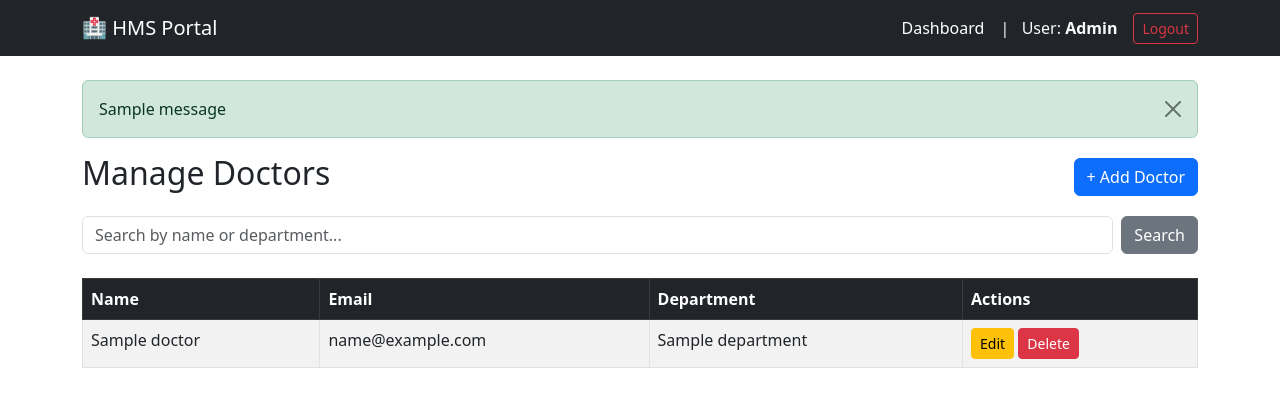
After one commit to Aadiaditya9421/hospital-management-system, a Flask app: page /admin/doctors in a window 1280 px wide. The commit adds this page. Shown: the top 407 px of the page. Run offline with Flask 3, Linux system fonts and the light colour scheme; a user stored in the database is signed in; tables that the repository leaves empty hold one stand-in row (values such as "Sample post"); one stand-in notice (Sample message) is shown.

Commit message:
Milestone 3: Admin Dashboard and Management

```diff
--- a/hms_app/admin/routes.py
+++ b/hms_app/admin/routes.py
@@ -1,2 +1,123 @@
-from flask import Blueprint
+from flask import Blueprint, render_template, redirect, url_for, flash, request
+from flask_login import login_required
+from hms_app import db
+from hms_app.decorators import admin_required
+from hms_app.models import Doctor, Patient, Appointment, Department
+from hms_app.admin.forms import AddDoctorForm, UpdateDoctorForm
+
 admin = Blueprint('admin', __name__)
+
+# --- Dashboard ---
+@admin.route('/dashboard')
+@login_required
+@admin_required
+def dashboard():
+    stats = {
+        'doctors': Doctor.query.count(),
+        'patients': Patient.query.count(),
+        'appointments': Appointment.query.count()
+    }
+    return render_template('admin/dashboard.html', stats=stats)
+
+# --- Doctor Management ---
+@admin.route('/doctors')
+@login_required
+@admin_required
+def manage_doctors():
+    q = request.args.get('q')
+    if q:
+        # Search by Name or Department
+        doctors = Doctor.query.join(Department).filter(
+            (Doctor.name.contains(q)) | (Department.name.contains(q))
+        ).all()
+    else:
+        doctors = Doctor.query.all()
+    return render_template('admin/manage_doctors.html', doctors=doctors)
+
+@admin.route('/add_doctor', methods=['GET', 'POST'])
+@login_required
+@admin_required
+def add_doctor():
+    form = AddDoctorForm()
+    # Populate department choices from DB
+    form.department.choices = [(d.id, d.name) for d in Department.query.all()]
+
+    if form.validate_on_submit():
+        doctor = Doctor(
+            name=form.name.data,
+            email=form.email.data,
+            department_id=form.department.data
+        )
+        doctor.set_password(form.password.data)
+        db.session.add(doctor)
+        db.session.commit()
+        flash(f'Dr. {form.name.data} added successfully!', 'success')
+        return redirect(url_for('admin.manage_doctors'))
+
+    return render_template('admin/add_doctor.html', form=form, title="Add Doctor")
+
+@admin.route('/update_doctor/<int:id>', methods=['GET', 'POST'])
+@login_required
+@admin_required
+def update_doctor(id):
+    doctor = Doctor.query.get_or_404(id)
+    form = UpdateDoctorForm()
+    form.department.choices = [(d.id, d.name) for d in Department.query.all()]
+
+    if form.validate_on_submit():
+        doctor.name = form.name.data
+        doctor.email = form.email.data
+        doctor.department_id = form.department.data
+        db.session.commit()
+        flash('Doctor updated successfully.', 'success')
+        return redirect(url_for('admin.manage_doctors'))
+
+    # Pre-fill form
+    elif request.method == 'GET':
+        form.name.data = doctor.name
+        form.email.data = doctor.email
+        form.department.data = doctor.department_id
+
+    return render_template('admin/add_doctor.html', form=form, title="Update Doctor")
+
+@admin.route('/delete_doctor/<int:id>', methods=['POST'])
+@login_required
+@admin_required
+def delete_doctor(id):
+    doctor = Doctor.query.get_or_404(id)
+    db.session.delete(doctor)
+    db.session.commit()
+    flash('Doctor removed.', 'success')
+    return redirect(url_for('admin.manage_doctors'))
+
+# --- Patient Management ---
+@admin.route('/patients')
+@login_required
+@admin_required
+def manage_patients():
+    q = request.args.get('q')
+    if q:
+        patients = Patient.query.filter(
+            (Patient.name.contains(q)) | (Patient.email.contains(q))
+        ).all()
+    else:
+        patients = Patient.query.all()
+    return render_template('admin/manage_patients.html', patients=patients)
+
+@admin.route('/delete_patient/<int:id>', methods=['POST'])
+@login_required
+@admin_required
+def delete_patient(id):
+    patient = Patient.query.get_or_404(id)
+    db.session.delete(patient)
+    db.session.commit()
+    flash('Patient removed.', 'success')
+    return redirect(url_for('admin.manage_patients'))
+
+# --- View Appointments ---
+@admin.route('/appointments')
+@login_required
+@admin_required
+def manage_appointments():
+    appointments = Appointment.query.order_by(Appointment.appointment_time.desc()).all()
+    return render_template('admin/manage_appointments.html', appointments=appointments)
--- a/hms_app/decorators.py
+++ b/hms_app/decorators.py
@@ -0,0 +1,30 @@
+from functools import wraps
+from flask import flash, redirect, url_for
+from flask_login import current_user
+
+def admin_required(f):
+    @wraps(f)
+    def decorated_function(*args, **kwargs):
+        if not current_user.is_authenticated or current_user.role != 'admin':
+            flash('Permission Denied: Admins only.', 'danger')
+            return redirect(url_for('main.index'))
+        return f(*args, **kwargs)
+    return decorated_function
+
+def doctor_required(f):
+    @wraps(f)
+    def decorated_function(*args, **kwargs):
+        if not current_user.is_authenticated or current_user.role != 'doctor':
+            flash('Permission Denied: Doctors only.', 'danger')
+            return redirect(url_for('main.index'))
+        return f(*args, **kwargs)
+    return decorated_function
+
+def patient_required(f):
+    @wraps(f)
+    def decorated_function(*args, **kwargs):
+        if not current_user.is_authenticated or current_user.role != 'patient':
+            flash('Permission Denied: Patients only.', 'danger')
+            return redirect(url_for('main.index'))
+        return f(*args, **kwargs)
+    return decorated_function
--- /dev/null
+++ b/hms_app/templates/admin/manage_doctors.html
@@ -0,0 +1,40 @@
+{% extends "base.html" %}
+{% block content %}
+<div class="d-flex justify-content-between align-items-center mb-3">
+    <h2>Manage Doctors</h2>
+    <a href="{{ url_for('admin.add_doctor') }}" class="btn btn-primary">+ Add Doctor</a>
+</div>
+
+<form class="mb-4 d-flex gap-2">
+    <input type="text" name="q" class="form-control" placeholder="Search by name or department..." value="{{ request.args.get('q', '') }}">
+    <button type="submit" class="btn btn-secondary">Search</button>
+</form>
+
+<table class="table table-bordered table-striped">
+    <thead class="table-dark">
+        <tr>
+            <th>Name</th>
+            <th>Email</th>
+            <th>Department</th>
+            <th>Actions</th>
+        </tr>
+    </thead>
+    <tbody>
+        {% for doc in doctors %}
+        <tr>
+            <td>{{ doc.name }}</td>
+            <td>{{ doc.email }}</td>
+            <td>{{ doc.department.name }}</td>
+            <td>
+                <a href="{{ url_for('admin.update_doctor', id=doc.id) }}" class="btn btn-sm btn-warning">Edit</a>
+                <form action="{{ url_for('admin.delete_doctor', id=doc.id) }}" method="POST" class="d-inline" onsubmit="return confirm('Delete this doctor?');">
+                    <button class="btn btn-sm btn-danger">Delete</button>
+                </form>
+            </td>
+        </tr>
+        {% else %}
+        <tr><td colspan="4" class="text-center">No doctors found.</td></tr>
+        {% endfor %}
+    </tbody>
+</table>
+{% endblock %}
--- a/hms_app/templates/base.html
+++ b/hms_app/templates/base.html
@@ -3,36 +3,74 @@
   <head>
     <meta charset="utf-8">
     <meta name="viewport" content="width=device-width, initial-scale=1">
+
     <link href="https://cdn.jsdelivr.net/npm/bootstrap@5.3.0/dist/css/bootstrap.min.css" rel="stylesheet">
+
     <title>{{ title or 'HMS Portal' }}</title>
   </head>
   <body>
+
     <nav class="navbar navbar-expand-lg navbar-dark bg-dark mb-4">
         <div class="container">
           <a class="navbar-brand" href="{{ url_for('main.index') }}">🏥 HMS Portal</a>
-        <div class="navbar-nav ms-auto">
+          <button class="navbar-toggler" type="button" data-bs-toggle="collapse" data-bs-target="#navbarNav" aria-controls="navbarNav" aria-expanded="false" aria-label="Toggle navigation">
+            <span class="navbar-toggler-icon"></span>
+          </button>
+
+          <div class="collapse navbar-collapse" id="navbarNav">
+            <ul class="navbar-nav ms-auto align-items-center">
+
               {% if current_user.is_authenticated %}
-            <span class="nav-item nav-link text-light">User: {{ current_user.role|capitalize }}</span>
-            <a class="nav-item nav-link" href="{{ url_for('auth.logout') }}">Logout</a>
+                <li class="nav-item">
+                    {% if current_user.role == 'admin' %}
+                        <a class="nav-link active" href="{{ url_for('admin.dashboard') }}">Dashboard</a>
+                    {% elif current_user.role == 'doctor' %}
+                        <a class="nav-link active" href="{{ url_for('doctor.dashboard') }}">Dashboard</a>
+                    {% elif current_user.role == 'patient' %}
+                        <a class="nav-link active" href="{{ url_for('patient.dashboard') }}">Dashboard</a>
+                    {% endif %}
+                </li>
+
+                <li class="nav-item">
+                    <span class="nav-link text-light disabled">
+                        | &nbsp; User: <strong>{{ current_user.role|capitalize }}</strong>
+                    </span>
+                </li>
+
+                <li class="nav-item ms-2">
+                  <a class="btn btn-sm btn-outline-danger" href="{{ url_for('auth.logout') }}">Logout</a>
+                </li>
+
               {% else %}
-            <a class="nav-item nav-link" href="{{ url_for('auth.login') }}">Login</a>
-            <a class="nav-item nav-link" href="{{ url_for('auth.register') }}">Register</a>
+                <li class="nav-item">
+                  <a class="nav-link" href="{{ url_for('auth.login') }}">Login</a>
+                </li>
+                <li class="nav-item">
+                  <a class="nav-link" href="{{ url_for('auth.register') }}">Register</a>
+                </li>
               {% endif %}
+
+            </ul>
           </div>
         </div>
     </nav>
 
-    <div class="container">
+    <main class="container">
+
         {% with messages = get_flashed_messages(with_categories=true) %}
             {% if messages %}
                 {% for category, message in messages %}
-            <div class="alert alert-{{ category }}">{{ message }}</div>
+                    <div class="alert alert-{{ category }} alert-dismissible fade show" role="alert">
+                        {{ message }}
+                        <button type="button" class="btn-close" data-bs-dismiss="alert" aria-label="Close"></button>
+                    </div>
                 {% endfor %}
             {% endif %}
         {% endwith %}
 
         {% block content %}{% endblock %}
-    </div>
+
+    </main>
 
     <script src="https://cdn.jsdelivr.net/npm/bootstrap@5.3.0/dist/js/bootstrap.bundle.min.js"></script>
   </body>
```
Also changed, not shown: hms_app/admin/forms.py (added, +23 -0 lines), hms_app/templates/admin/add_doctor.html (added, +34 -0 lines), hms_app/templates/admin/dashboard.html (+33 -0 lines), hms_app/templates/admin/manage_appointments.html (added, +21 -0 lines), hms_app/templates/admin/manage_patients.html (added, +26 -0 lines), hms_app/templates/index.html (+27 -3 lines), hms.db. Lines whose indentation alone changed are shown as unchanged.
